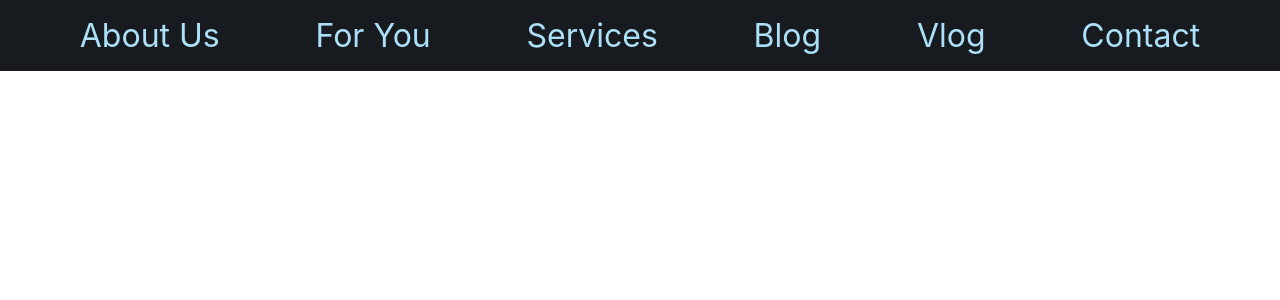
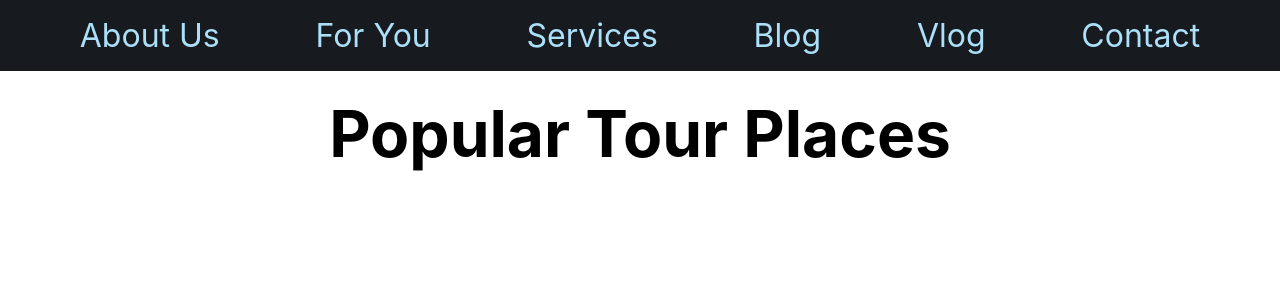
Before and after one commit to ilknurtuncer/tour-places, a React (Create React App) app: page / in a window 1280 px wide. Shown: the top 300 px of the page. Built offline with nearby package versions, Linux system fonts and the light colour scheme.

Commit message:
header.scss add

```diff
--- a/src/App.js
+++ b/src/App.js
@@ -1,12 +1,14 @@
 
 import './App.css';
 import "./App.scss"
+import Header from './components/header/Header';
 import Navbar from './components/navbar/Navbar';
 
 function App() {
   return (
     <div className="App">
    <Navbar/>
+   <Header/>
     </div>
   );
 }
--- /dev/null
+++ b/src/components/header/Header.jsx
@@ -0,0 +1,12 @@
+import "./Header.scss"
+
+const Header = () => {
+  return (
+    <div className="header">
+       <h1>Popular Tour Places</h1>
+
+    </div>
+  )
+}
+
+export default Header
--- /dev/null
+++ b/src/components/header/Header.scss
@@ -0,0 +1,6 @@
+.header{
+    text-align: center;
+    font-size: 2rem;
+    margin: 1rem;
+    padding: 0.5rem;
+}
```
